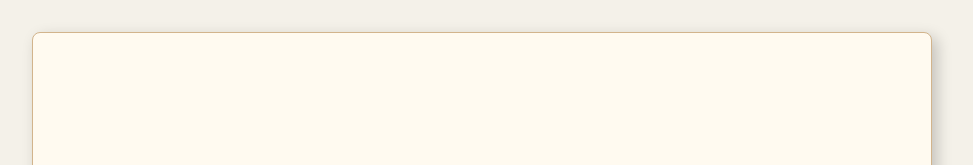
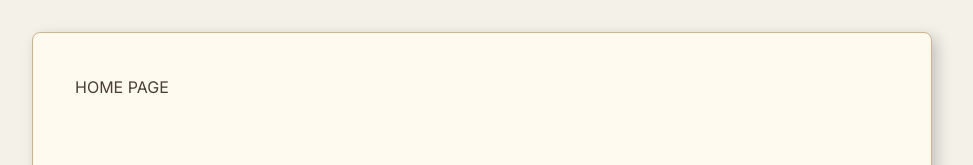
Before and after one commit to anna-1727/arcade, a plain HTML site: page llama.html in a window 1280 px wide. Shown: the top 165 px of the page, without its empty margins (158-1131 px from the left). Drawn offline with nearby package versions, Linux system fonts and the light colour scheme.

Commit message:
Add files via upload

```diff
--- a/llama.html
+++ b/llama.html
@@ -433,6 +433,12 @@
         .animate-shake {
             animation: shake 0.5s ease-in-out;
         }
+
+        .link-home{
+            position: absolute;
+            top: 10px;
+            left: 10px;
+        }
     </style>
 </head>
 
@@ -455,7 +461,7 @@
                     <div id="hints-count" class="hints-count"></div>
                 </div>
             </div>
-
+            <a class="link-home" href="index.html">HOME PAGE</a>
             <div id="intro-screen" class="intro-screen">
                 <h1 class="intro-title">The Secret of the Seven Llamas</h1>
                 <p class="intro-tagline">“Seven llamas. Seven riddles. One ridiculously dramatic secret.”</p>
```
Also changed, not shown: index.html (+1 -0 lines).
